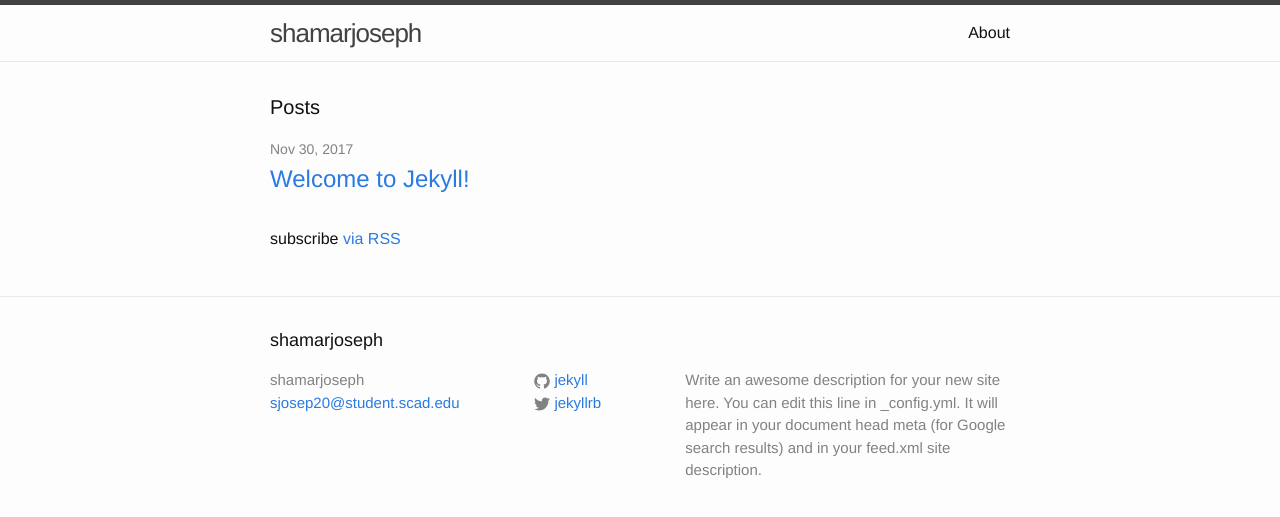
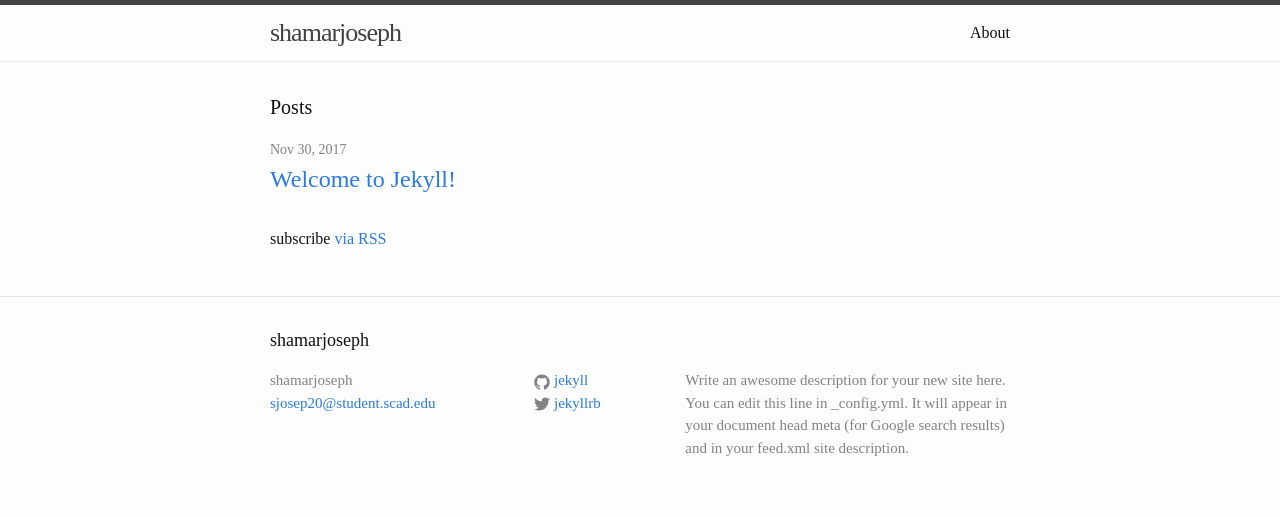
Before and after one commit to shamarjoseph/shamarjoseph.github.io, a Jekyll site: the page built from index.html, in a window 1280 px wide. Shown: the top 517 px of the page. Built offline with Jekyll 4.4.1, drawn with Linux system fonts in a browser that asks for light colours.

Commit message:
base font to Bodoni

```diff
--- a/css/main.scss
+++ b/css/main.scss
@@ -6,7 +6,7 @@
 
 
 // Our variables
-$base-font-family: "Bodoni", Helvetica, Arial, sans-serif;
+$base-font-family: "Bodoni";
 $base-font-size:   16px;
 $base-font-weight: 400;
 $small-font-size:  $base-font-size * 0.875;
```
